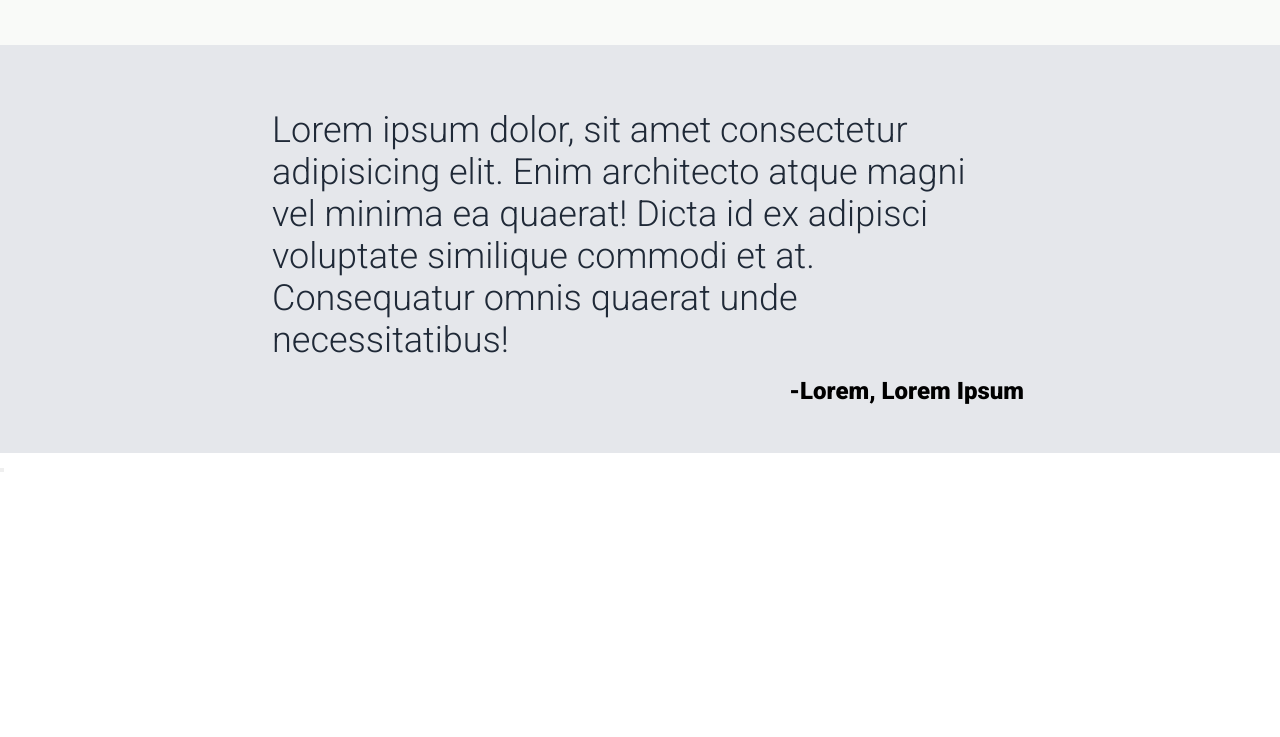
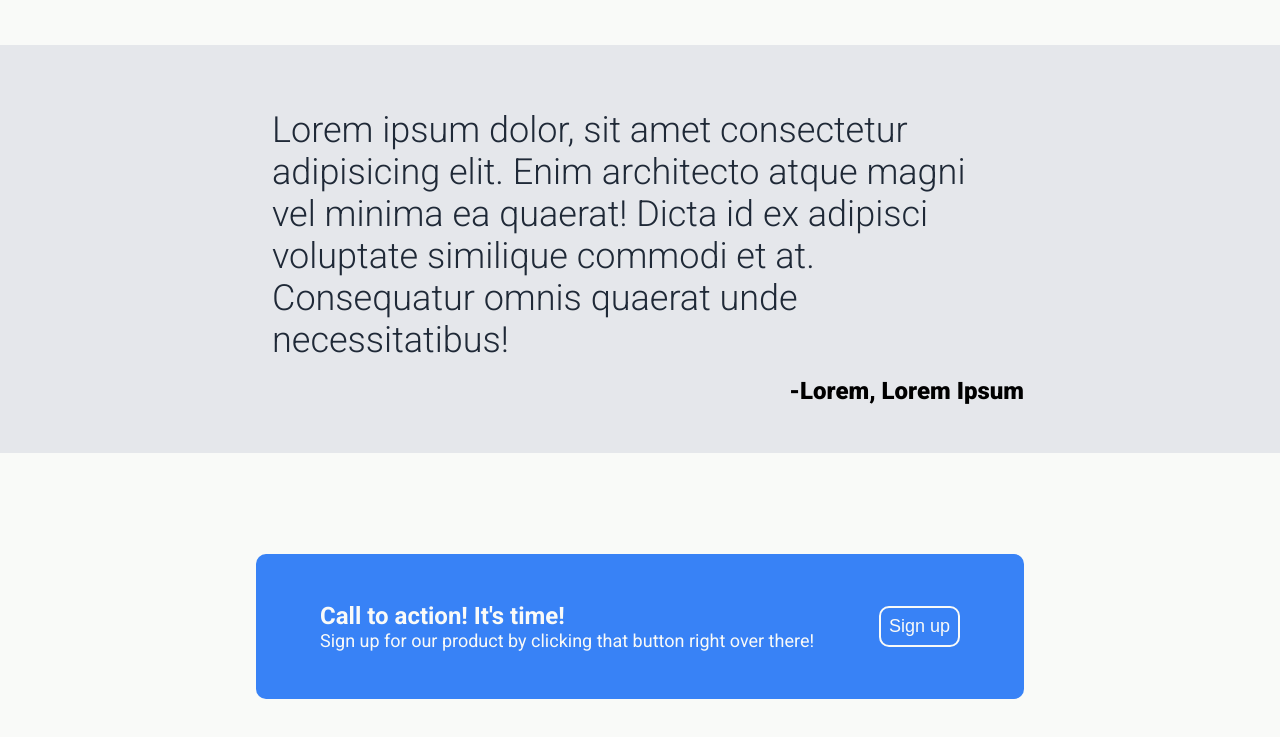
Before and after one commit to KamilPiech/landing-page, a plain HTML site: page index.html in a window 1280 px wide. Shown: the part 977-1714 px from the top of the page. Before the commit the page ends 1451 px from the top, so only its background shows below. Drawn offline with Linux system fonts and the light colour scheme.

Commit message:
Add signup section styling

```diff
--- a/index.html
+++ b/index.html
@@ -65,9 +65,13 @@
     </section>
     <section class="signup">
       <div class="modal">
-        <div class="modal-left-col"></div>
-        <button class="modal-btn"></button>
+        <div class="modal-left-col">
+            <h1 class="modal-title">Call to action! It's time!</h1>
+            <p class="modal-text">Sign up for our product by clicking that button right over there!</p>
+        </div>
+        <button class="modal-btn">Sign up</button>
       </div>
     </section>
+    <footer></footer>
   </body>
 </html>
--- a/style.css
+++ b/style.css
@@ -144,3 +144,37 @@ a {
     font-size: 24px;
     font-weight: 900;
 }
+
+/* Signup section */
+.signup {
+    display: flex;
+    align-items: center;
+    justify-content: center;
+    padding: 48px 20%;
+    background-color: #f9faf8;
+    min-height: 250px;
+}
+
+.modal {
+    display: flex;
+    align-items: center;
+    justify-content: space-between;
+    padding: 48px 64px;
+    width: 100%;
+    background-color: #3882f6;
+    color: #f9faf8;
+    border-radius: 10px;
+}
+
+.modal-title {
+    font-size: 24px;
+}
+
+.modal-btn {
+    font-size: 18px;
+    color: #f9faf8;
+    background-color: #3882f6;
+    border-radius: 10px;
+    border: 2px solid #f9faf8;
+    padding: 8px;
+}
```
